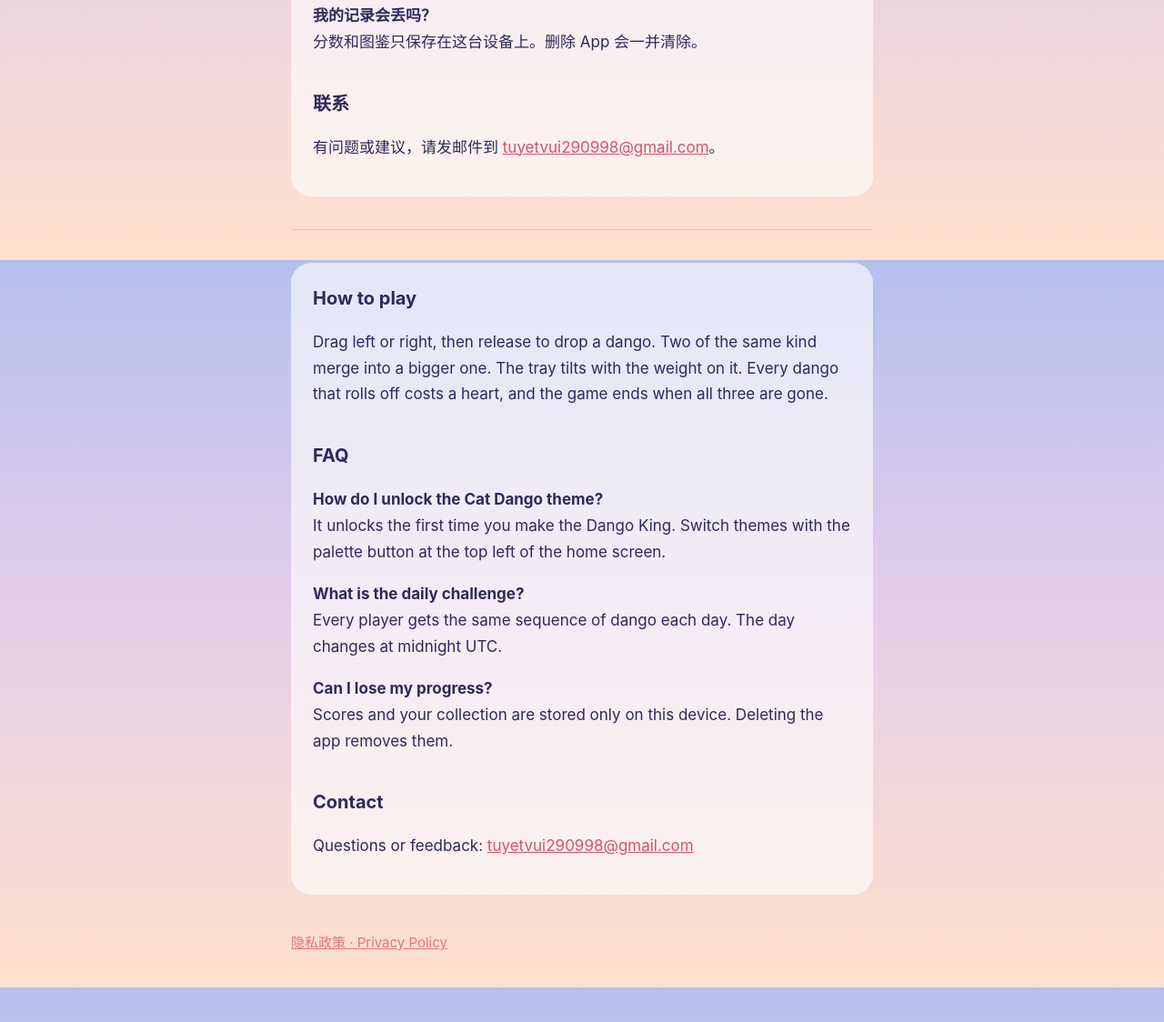
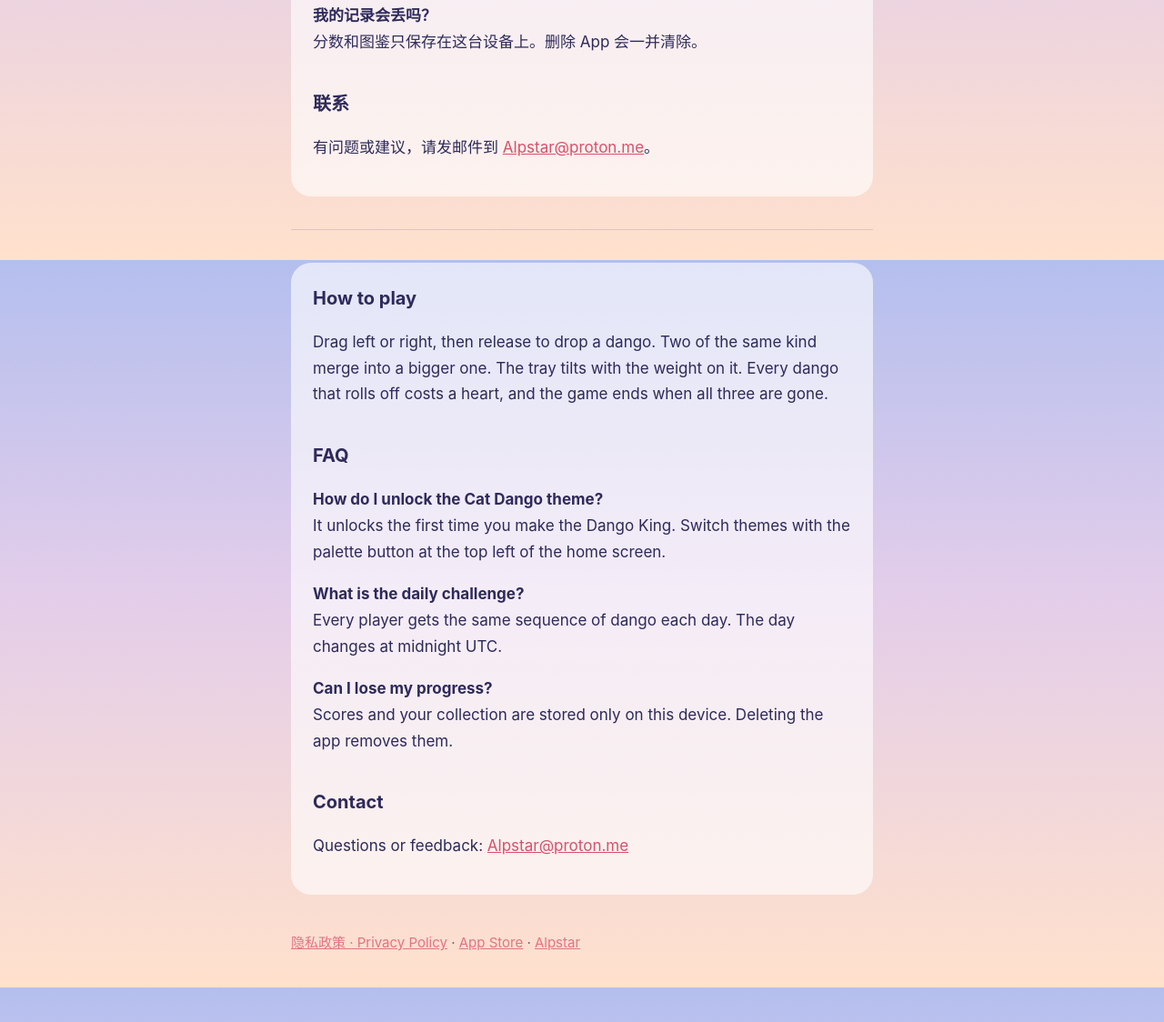
Before and after one commit to Crisforlove/dangotumble, a plain HTML site: page index.html in a window 1280 px wide. Shown: the part 514-1638 px from the top of the page at 91% size. Drawn offline with Linux system fonts and the light colour scheme.

Commit message:
支持页：联系邮箱改为 Alpstar@proton.me，加入页面描述、图标、App Store 和 Alpstar 链接
Co-Authored-By: Claude Opus 5.5 <noreply@anthropic.com>

```diff
--- a/index.html
+++ b/index.html
@@ -1,6 +1,6 @@
 <!doctype html>
 <html lang="zh-Hans"><head><meta charset="utf-8"><meta name="viewport" content="width=device-width,initial-scale=1">
-<title>团子翻车 Dango Tumble · 支持 Support</title><link rel="stylesheet" href="style.css"></head>
+<title>团子翻车 Dango Tumble · 支持 Support</title><link rel="stylesheet" href="style.css"><meta name="description" content="团子翻车 Dango Tumble：在跷跷板上合成团子的休闲益智游戏。支持、常见问题与隐私政策。Support, FAQ and privacy policy for Dango Tumble."><link rel="icon" href="icon.webp" type="image/webp"><link rel="apple-touch-icon" href="icon.webp"></head>
 <body><main>
 <h1>团子翻车 · Dango Tumble</h1>
 <p class="sub">支持 · Support</p>
@@ -13,7 +13,7 @@
 <p><b>每日挑战是什么？</b><br>每天所有玩家拿到同一串团子，日期按世界协调时（UTC）切换。</p>
 <p><b>我的记录会丢吗？</b><br>分数和图鉴只保存在这台设备上。删除 App 会一并清除。</p>
 <h2>联系</h2>
-<p>有问题或建议，请发邮件到 <a href="mailto:tuyetvui290998@gmail.com">tuyetvui290998@gmail.com</a>。</p>
+<p>有问题或建议，请发邮件到 <a href="mailto:Alpstar@proton.me">Alpstar@proton.me</a>。</p>
 </div>
 
 <hr>
@@ -26,8 +26,8 @@
 <p><b>What is the daily challenge?</b><br>Every player gets the same sequence of dango each day. The day changes at midnight UTC.</p>
 <p><b>Can I lose my progress?</b><br>Scores and your collection are stored only on this device. Deleting the app removes them.</p>
 <h2>Contact</h2>
-<p>Questions or feedback: <a href="mailto:tuyetvui290998@gmail.com">tuyetvui290998@gmail.com</a></p>
+<p>Questions or feedback: <a href="mailto:Alpstar@proton.me">Alpstar@proton.me</a></p>
 </div>
 
-<nav><a href="privacy.html">隐私政策 · Privacy Policy</a></nav>
+<nav><a href="privacy.html">隐私政策 · Privacy Policy</a> · <a href="https://apps.apple.com/app/id6834692605">App Store</a> · <a href="https://alpstar.dev">Alpstar</a></nav>
 </main></body></html>
```
Also changed, not shown: privacy.html (+4 -4 lines), icon.webp (added).
